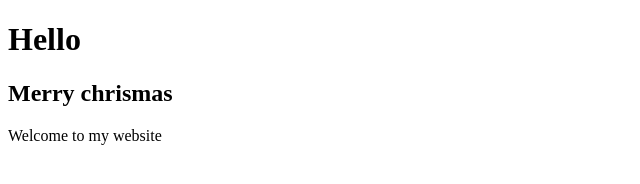
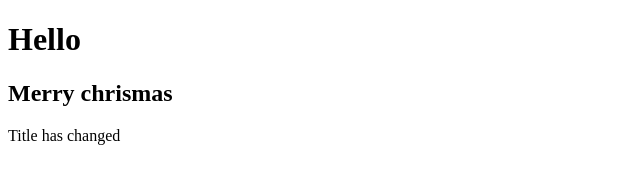
Before and after one commit to Chanapha/git-demo, a plain HTML site: page index.html in a window 1280 px wide. Shown: the full height of the page, 0-640 px from the left. Drawn offline with Linux system fonts and the light colour scheme.

```diff
--- a/index.html
+++ b/index.html
@@ -7,6 +7,6 @@
   <body>
       <h1>Hello</h1>
       <h2>Merry chrismas</h2>
-      <p>Welcome to my website</p>
+      <p>Title has changed</p>
   </body>
 </html>
```
